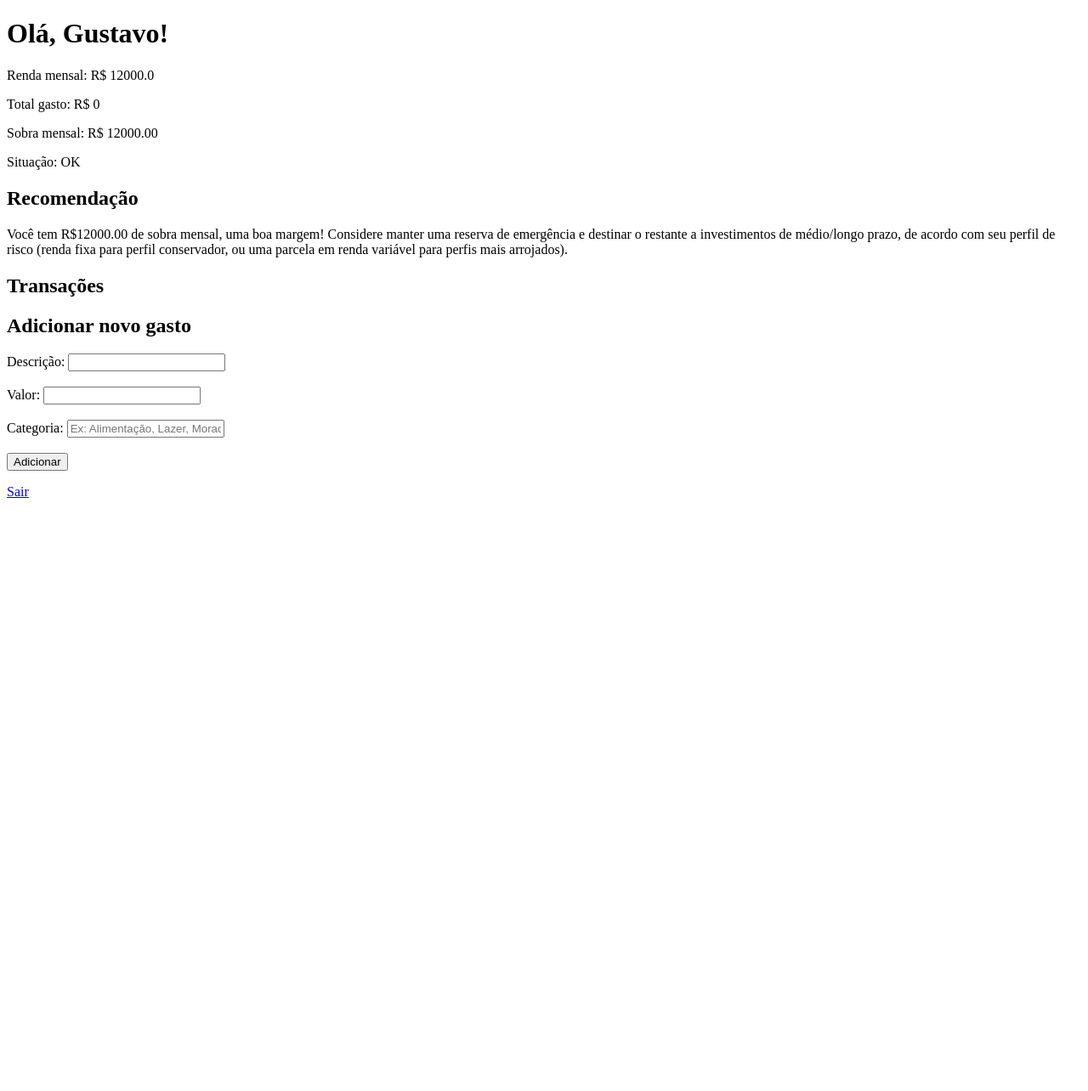
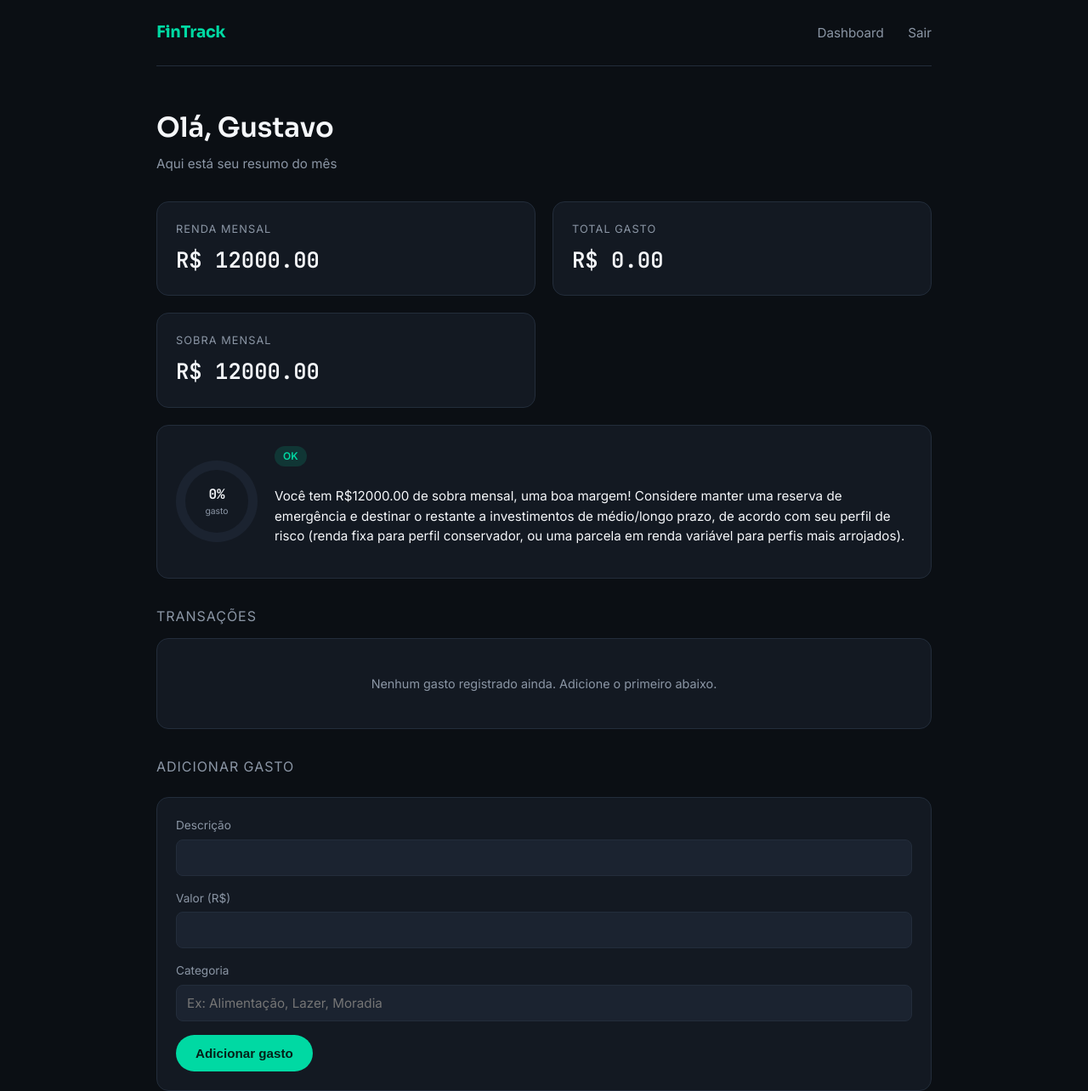
Before and after one commit to GustavoBitencourtLopes/FinTrack, a Flask app: page /dashboard in a window 1280 px wide. Shown: the whole page at 85% size. Before the commit the page ends 586 px from the top, so only its background shows below. Run offline with Flask 3, Linux system fonts and the light colour scheme; a user stored in the database is signed in.

Commit message:
SALVAR 5

```diff
--- a/app.py
+++ b/app.py
@@ -1,10 +1,13 @@
+import os
 from flask import Flask, render_template, request, redirect, url_for, flash
 from flask_login import LoginManager, login_user, logout_user, login_required, current_user
 from database import db_session
 from models.usuario import Usuario, Transacao
 
 app = Flask(__name__)
-app.secret_key = "troque-essa-chave-depois"
+# Em produção, a chave vem de uma variável de ambiente (mais seguro).
+# Em desenvolvimento local, usa uma chave padrão só para não quebrar.
+app.secret_key = os.environ.get("SECRET_KEY", "chave-de-desenvolvimento-trocar-depois")  # necessário para sessões e flash messages
 
 login_manager = LoginManager()
 login_manager.init_app(app)
@@ -13,6 +16,7 @@ login_manager.login_view = "login"
 
 @app.teardown_appcontext
 def shutdown_session(exception=None):
+    """Fecha a sessão do banco automaticamente ao final de cada requisição."""
     db_session.remove()
 
 
@@ -23,7 +27,7 @@ def load_user(user_id):
 
 @app.route("/")
 def home():
-    return "<h1>Bem-vindo ao FinTrack!</h1><p><a href='/cadastro'>Cadastrar</a> | <a href='/login'>Login</a></p>"
+    return render_template("home.html")
 
 
 @app.route("/cadastro", methods=["GET", "POST"])
@@ -32,14 +36,13 @@ def cadastro():
         nome = request.form["nome"]
         email = request.form["email"]
         senha = request.form["senha"]
-        renda = float(request.form["renda_mensal"])
 
         existe = db_session.query(Usuario).filter_by(email=email).first()
         if existe:
             flash("Já existe um usuário com esse email.")
             return redirect(url_for("cadastro"))
 
-        novo_usuario = Usuario(nome=nome, email=email, renda_mensal=renda)
+        novo_usuario = Usuario(nome=nome, email=email, renda_mensal=None)
         novo_usuario.set_senha(senha)
         db_session.add(novo_usuario)
         db_session.commit()
@@ -60,6 +63,8 @@ def login():
 
         if usuario and usuario.checar_senha(senha):
             login_user(usuario)
+            if usuario.precisa_definir_renda():
+                return redirect(url_for("definir_renda"))
             return redirect(url_for("dashboard"))
         else:
             flash("Email ou senha incorretos.")
@@ -75,14 +80,24 @@ def logout():
     return redirect(url_for("home"))
 
 
+@app.route("/definir_renda", methods=["GET", "POST"])
+@login_required
+def definir_renda():
+    if request.method == "POST":
+        renda = float(request.form["renda_mensal"])
+        current_user.renda_mensal = renda
+        db_session.commit()
+        return redirect(url_for("dashboard"))
+
+    return render_template("definir_renda.html")
+
+
 @app.route("/dashboard")
 @login_required
 def dashboard():
+    if current_user.precisa_definir_renda():
+        return redirect(url_for("definir_renda"))
     return render_template("usuario.html", usuario=current_user)
-
-
-if __name__ == "__main__":
-    app.run(debug=True)
 
 
 @app.route("/adicionar_transacao", methods=["POST"])
@@ -102,3 +117,7 @@ def adicionar_transacao():
     db_session.commit()
 
     return redirect(url_for("dashboard"))
+
+
+if __name__ == "__main__":
+    app.run(debug=True)
--- a/requirements.txt
+++ b/requirements.txt
@@ -4,3 +4,4 @@ Flask-Login
 python-dotenv
 SQLAlchemy
 Flask-Login
+gunicorn
--- /dev/null
+++ b/static/style.css
@@ -0,0 +1,257 @@
+:root {
+    --bg: #0B0F14;
+    --surface: #131922;
+    --surface-2: #1B2330;
+    --border: #232D3B;
+    --text: #F5F7FA;
+    --text-muted: #8B96A5;
+    --accent: #00D9A3;
+    --accent-dim: #00A87D;
+    --violet: #7C6CF6;
+    --danger: #FF6B6B;
+    --warning: #FFB84D;
+    --radius: 14px;
+}
+
+* { box-sizing: border-box; }
+
+body {
+    margin: 0;
+    background: var(--bg);
+    color: var(--text);
+    font-family: 'Inter', system-ui, sans-serif;
+    line-height: 1.5;
+}
+
+h1, h2, h3 {
+    font-family: 'Sora', 'Inter', sans-serif;
+    font-weight: 600;
+    margin: 0 0 8px 0;
+}
+
+.mono { font-family: 'JetBrains Mono', monospace; }
+
+a { color: var(--accent); text-decoration: none; }
+a:hover { text-decoration: underline; }
+a:focus-visible, button:focus-visible, input:focus-visible {
+    outline: 2px solid var(--accent);
+    outline-offset: 2px;
+}
+
+.page { max-width: 960px; margin: 0 auto; padding: 0 24px; }
+
+.nav {
+    display: flex;
+    justify-content: space-between;
+    align-items: center;
+    padding: 24px 0;
+    border-bottom: 1px solid var(--border);
+    margin-bottom: 48px;
+}
+
+.brand { font-family: 'Sora', sans-serif; font-weight: 700; font-size: 1.2rem; letter-spacing: -0.02em; }
+.brand span { color: var(--accent); }
+
+.nav-links a { color: var(--text-muted); margin-left: 24px; font-size: 0.95rem; }
+.nav-links a:hover { color: var(--text); }
+
+.hero { padding: 40px 0 72px; }
+
+.eyebrow {
+    color: var(--accent);
+    font-family: 'JetBrains Mono', monospace;
+    font-size: 0.8rem;
+    text-transform: uppercase;
+    letter-spacing: 0.12em;
+    margin-bottom: 16px;
+}
+
+.hero h1 { font-size: clamp(2.2rem, 5vw, 3.4rem); line-height: 1.05; letter-spacing: -0.02em; max-width: 12ch; }
+.hero p { color: var(--text-muted); font-size: 1.15rem; max-width: 46ch; margin: 16px 0 32px; }
+
+.cta-row { display: flex; gap: 12px; flex-wrap: wrap; }
+
+.btn {
+    display: inline-block;
+    padding: 12px 22px;
+    border-radius: 999px;
+    font-weight: 600;
+    font-size: 0.95rem;
+    border: 1px solid transparent;
+    cursor: pointer;
+    text-decoration: none;
+    transition: transform 0.15s ease, box-shadow 0.15s ease, background 0.15s ease;
+}
+
+.btn-primary { background: var(--accent); color: #052018; }
+.btn-primary:hover { background: var(--accent-dim); text-decoration: none; transform: translateY(-2px); box-shadow: 0 6px 16px rgba(0,217,163,0.25); }
+.btn-primary:active { transform: translateY(0); }
+
+.btn-ghost { background: transparent; color: var(--text); border-color: var(--border); }
+.btn-ghost:hover { border-color: var(--text-muted); text-decoration: none; }
+
+.features { display: grid; grid-template-columns: repeat(3, 1fr); gap: 20px; margin-top: 56px; }
+
+.feature-card {
+    background: var(--surface);
+    border: 1px solid var(--border);
+    border-radius: var(--radius);
+    padding: 22px;
+    transition: transform 0.2s ease, border-color 0.2s ease;
+}
+.feature-card:hover { transform: translateY(-4px); border-color: var(--accent-dim); }
+.feature-card .icon { color: var(--accent); font-family: 'JetBrains Mono', monospace; font-size: 0.85rem; margin-bottom: 10px; }
+.feature-card h3 { font-size: 1.05rem; margin-bottom: 6px; }
+.feature-card p { color: var(--text-muted); font-size: 0.9rem; margin: 0; }
+
+.auth-card { max-width: 400px; margin: 40px auto; background: var(--surface); border: 1px solid var(--border); border-radius: var(--radius); padding: 32px; }
+.auth-card h1 { font-size: 1.5rem; }
+.auth-card .subtitle { color: var(--text-muted); font-size: 0.9rem; margin-bottom: 24px; }
+
+.field { margin-bottom: 16px; }
+.field label { display: block; font-size: 0.85rem; color: var(--text-muted); margin-bottom: 6px; }
+.field input {
+    width: 100%;
+    background: var(--surface-2);
+    border: 1px solid var(--border);
+    border-radius: 8px;
+    padding: 11px 12px;
+    color: var(--text);
+    font-size: 0.95rem;
+    font-family: inherit;
+}
+.field input:focus { border-color: var(--accent); outline: none; }
+
+.btn-block { width: 100%; text-align: center; border: none; }
+.switch-link { text-align: center; margin-top: 18px; font-size: 0.9rem; color: var(--text-muted); }
+
+.flash {
+    background: rgba(0, 217, 163, 0.1);
+    border: 1px solid var(--accent-dim);
+    color: var(--accent);
+    padding: 10px 14px;
+    border-radius: 8px;
+    font-size: 0.88rem;
+    margin-bottom: 18px;
+    list-style: none;
+}
+.flash li { margin: 0; }
+
+.dash-header { display: flex; justify-content: space-between; align-items: baseline; margin-bottom: 32px; }
+.dash-header .greeting { color: var(--text-muted); font-size: 0.95rem; }
+
+.grid { display: grid; grid-template-columns: 1fr 1fr; gap: 20px; margin-bottom: 24px; }
+
+.card {
+    background: var(--surface);
+    border: 1px solid var(--border);
+    border-radius: var(--radius);
+    padding: 22px;
+    transition: border-color 0.2s ease, transform 0.2s ease;
+}
+.card:hover { border-color: var(--surface-2); transform: translateY(-2px); }
+
+.stat-label { color: var(--text-muted); font-size: 0.8rem; text-transform: uppercase; letter-spacing: 0.08em; margin-bottom: 8px; }
+.stat-value { font-family: 'JetBrains Mono', monospace; font-size: 1.6rem; font-weight: 600; }
+
+.gauge-card { display: flex; align-items: center; gap: 20px; grid-column: span 2; }
+
+.gauge {
+    width: 96px;
+    height: 96px;
+    border-radius: 50%;
+    display: flex;
+    align-items: center;
+    justify-content: center;
+    flex-shrink: 0;
+    background: conic-gradient(var(--gauge-color, var(--accent)) calc(var(--pct) * 1%), var(--surface-2) 0);
+}
+
+.gauge-inner {
+    width: 74px;
+    height: 74px;
+    border-radius: 50%;
+    background: var(--surface);
+    display: flex;
+    align-items: center;
+    justify-content: center;
+    flex-direction: column;
+}
+
+.gauge-inner .pct { font-family: 'JetBrains Mono', monospace; font-weight: 600; font-size: 1rem; }
+.gauge-inner .label { font-size: 0.65rem; color: var(--text-muted); }
+
+.status-badge { display: inline-block; padding: 3px 10px; border-radius: 999px; font-size: 0.75rem; font-weight: 600; margin-bottom: 8px; }
+.status-ok { background: rgba(0,217,163,0.15); color: var(--accent); }
+.status-atencao { background: rgba(255,184,77,0.15); color: var(--warning); }
+.status-alerta { background: rgba(255,107,107,0.15); color: var(--danger); }
+
+.recommendation { color: var(--text); font-size: 0.95rem; line-height: 1.55; }
+
+.section-title { font-size: 1rem; color: var(--text-muted); text-transform: uppercase; letter-spacing: 0.06em; margin: 32px 0 14px; }
+
+.tx-list { list-style: none; padding: 0; margin: 0; }
+.tx-item { display: flex; justify-content: space-between; align-items: center; padding: 14px 0; border-bottom: 1px solid var(--border); }
+.tx-item:last-child { border-bottom: none; }
+.tx-desc { font-weight: 500; }
+.tx-cat { color: var(--text-muted); font-size: 0.82rem; }
+.tx-value { font-family: 'JetBrains Mono', monospace; color: var(--danger); }
+
+.empty-state { color: var(--text-muted); font-size: 0.9rem; padding: 20px 0; text-align: center; }
+
+.form-card { margin-top: 24px; }
+
+@media (max-width: 640px) {
+    .features { grid-template-columns: 1fr; }
+    .grid { grid-template-columns: 1fr; }
+    .gauge-card { grid-column: span 1; flex-direction: column; text-align: center; }
+    .nav-links a { margin-left: 14px; }
+}
+
+@media (prefers-reduced-motion: reduce) {
+    * { transition: none !important; animation: none !important; }
+}
+
+/* ---------- Animações de entrada ---------- */
+@keyframes fade-up {
+    from { opacity: 0; transform: translateY(10px); }
+    to { opacity: 1; transform: translateY(0); }
+}
+
+.hero > *,
+.dash-header,
+.grid > .card,
+.section-title,
+.card.form-card {
+    animation: fade-up 0.5s ease both;
+}
+
+.features .feature-card:nth-child(1) { animation: fade-up 0.5s ease 0.05s both; }
+.features .feature-card:nth-child(2) { animation: fade-up 0.5s ease 0.15s both; }
+.features .feature-card:nth-child(3) { animation: fade-up 0.5s ease 0.25s both; }
+
+.grid > .card:nth-child(1) { animation-delay: 0.05s; }
+.grid > .card:nth-child(2) { animation-delay: 0.1s; }
+.grid > .card:nth-child(3) { animation-delay: 0.15s; }
+.grid > .card:nth-child(4) { animation-delay: 0.2s; }
+
+/* O gauge "enche" do zero até o valor real ao carregar a página.
+   @property permite que o navegador anime uma variável CSS customizada
+   como se fosse um número, não só uma cor ou tamanho comum. */
+@property --pct {
+    syntax: '<number>';
+    inherits: true;
+    initial-value: 0;
+}
+
+.gauge {
+    --pct: 0;
+    animation: gauge-fill 1.1s cubic-bezier(0.22, 1, 0.36, 1) 0.2s forwards;
+}
+
+@keyframes gauge-fill {
+    from { --pct: 0; }
+    to { --pct: var(--pct-target); }
+}
+
+.auth-card { animation: fade-up 0.4s ease both; }
--- /dev/null
+++ b/templates/base.html
@@ -0,0 +1,39 @@
+<!DOCTYPE html>
+<html lang="pt-br">
+<head>
+    <meta charset="UTF-8">
+    <meta name="viewport" content="width=device-width, initial-scale=1.0">
+    <title>{% block title %}FinTrack{% endblock %}</title>
+    <link rel="preconnect" href="https://fonts.googleapis.com">
+    <link href="https://fonts.googleapis.com/css2?family=Sora:wght@600;700&family=Inter:wght@400;500;600&family=JetBrains+Mono:wght@500;600&display=swap" rel="stylesheet">
+    <link rel="stylesheet" href="{{ url_for('static', filename='style.css') }}">
+</head>
+<body>
+    <div class="page">
+        <nav class="nav">
+            <a href="/" class="brand">Fin<span>Track</span></a>
+            <div class="nav-links">
+                {% if current_user.is_authenticated %}
+                    <a href="/dashboard">Dashboard</a>
+                    <a href="/logout">Sair</a>
+                {% else %}
+                    <a href="/login">Entrar</a>
+                    <a href="/cadastro">Criar conta</a>
+                {% endif %}
+            </div>
+        </nav>
+
+        {% with mensagens = get_flashed_messages() %}
+            {% if mensagens %}
+                <ul class="flash">
+                {% for m in mensagens %}
+                    <li>{{ m }}</li>
+                {% endfor %}
+                </ul>
+            {% endif %}
+        {% endwith %}
+
+        {% block content %}{% endblock %}
+    </div>
+</body>
+</html>
--- a/templates/templates/usuario.html
+++ b/templates/templates/usuario.html
@@ -1,40 +1,91 @@
-<!DOCTYPE html>
-<html lang="pt-br">
-<head>
-    <meta charset="UTF-8">
-    <title>FinTrack</title>
-</head>
-<body>
-    <h1>Olá, {{ usuario.nome }}!</h1>
-    <p>Renda mensal: R$ {{ usuario.renda_mensal }}</p>
-    <p>Total gasto: R$ {{ usuario.total_gastos() }}</p>
-    <p>Sobra mensal: R$ {{ "%.2f"|format(usuario.sobra_mensal()) }}</p>
-    <p>Situação: {{ usuario.situacao_financeira() }}</p>
+{% extends "base.html" %}
+{% block title %}Dashboard — FinTrack{% endblock %}
+{% block content %}
 
-    <h2>Recomendação</h2>
-    <p>{{ usuario.recomendacao_investimento() }}</p>
+{% set pct = [usuario.percentual_gasto(), 100] | min %}
+{% set situacao = usuario.situacao_financeira() %}
+{% if situacao == "OK" %}
+    {% set status_class = "status-ok" %}
+    {% set gauge_color = "var(--accent)" %}
+{% elif situacao == "Atenção" %}
+    {% set status_class = "status-atencao" %}
+    {% set gauge_color = "var(--warning)" %}
+{% else %}
+    {% set status_class = "status-alerta" %}
+    {% set gauge_color = "var(--danger)" %}
+{% endif %}
 
-    <h2>Transações</h2>
-    <ul>
-    {% for t in usuario.transacoes %}
-        <li>{{ t.descricao }} — R$ {{ t.valor }} ({{ t.categoria }})</li>
-    {% endfor %}
+<div class="dash-header">
+    <div>
+        <h1>Olá, {{ usuario.nome }}</h1>
+        <div class="greeting">Aqui está seu resumo do mês</div>
+    </div>
+</div>
+
+<div class="grid">
+    <div class="card">
+        <div class="stat-label">Renda mensal</div>
+        <div class="stat-value">R$ {{ "%.2f"|format(usuario.renda_mensal) }}</div>
+    </div>
+    <div class="card">
+        <div class="stat-label">Total gasto</div>
+        <div class="stat-value">R$ {{ "%.2f"|format(usuario.total_gastos()) }}</div>
+    </div>
+    <div class="card">
+        <div class="stat-label">Sobra mensal</div>
+        <div class="stat-value">R$ {{ "%.2f"|format(usuario.sobra_mensal()) }}</div>
+    </div>
+
+    <div class="card gauge-card">
+        <div class="gauge" style="--pct-target: {{ pct }}; --gauge-color: {{ gauge_color }};">
+            <div class="gauge-inner">
+                <div class="pct">{{ pct | round | int }}%</div>
+                <div class="label">gasto</div>
+            </div>
+        </div>
+        <div>
+            <span class="status-badge {{ status_class }}">{{ situacao }}</span>
+            <p class="recommendation">{{ usuario.recomendacao_investimento() }}</p>
+        </div>
+    </div>
+</div>
+
+<div class="section-title">Transações</div>
+<div class="card">
+    {% if usuario.transacoes %}
+    <ul class="tx-list">
+        {% for t in usuario.transacoes %}
+        <li class="tx-item">
+            <div>
+                <div class="tx-desc">{{ t.descricao }}</div>
+                <div class="tx-cat">{{ t.categoria }}</div>
+            </div>
+            <div class="tx-value">− R$ {{ "%.2f"|format(t.valor) }}</div>
+        </li>
+        {% endfor %}
     </ul>
+    {% else %}
+    <div class="empty-state">Nenhum gasto registrado ainda. Adicione o primeiro abaixo.</div>
+    {% endif %}
+</div>
 
-    <h2>Adicionar novo gasto</h2>
+<div class="section-title">Adicionar gasto</div>
+<div class="card form-card">
     <form method="POST" action="/adicionar_transacao">
-        <label>Descrição:</label>
-        <input type="text" name="descricao" required><br><br>
+        <div class="field">
+            <label for="descricao">Descrição</label>
+            <input type="text" id="descricao" name="descricao" required>
+        </div>
+        <div class="field">
+            <label for="valor">Valor (R$)</label>
+            <input type="number" step="0.01" id="valor" name="valor" required>
+        </div>
+        <div class="field">
+            <label for="categoria">Categoria</label>
+            <input type="text" id="categoria" name="categoria" placeholder="Ex: Alimentação, Lazer, Moradia">
+        </div>
+        <button type="submit" class="btn btn-primary">Adicionar gasto</button>
+    </form>
+</div>
 
-        <label>Valor:</label>
-        <input type="number" step="0.01" name="valor" required><br><br>
-
-        <label>Categoria:</label>
-        <input type="text" name="categoria" placeholder="Ex: Alimentação, Lazer, Moradia"><br><br>
-
-        <button type="submit">Adicionar</button>
-    </form>
-
-    <p><a href="/logout">Sair</a></p>
-</body>
-</html>
+{% endblock %}
```
Also changed, not shown: models/usuario.py (+20 -7 lines), templates/cadastro.html (+21 -33 lines), templates/home.html (added, +31 -0 lines), templates/login.html (+18 -28 lines), templates/templates/definir_renda.html (added, +17 -0 lines), fintrack.db.
